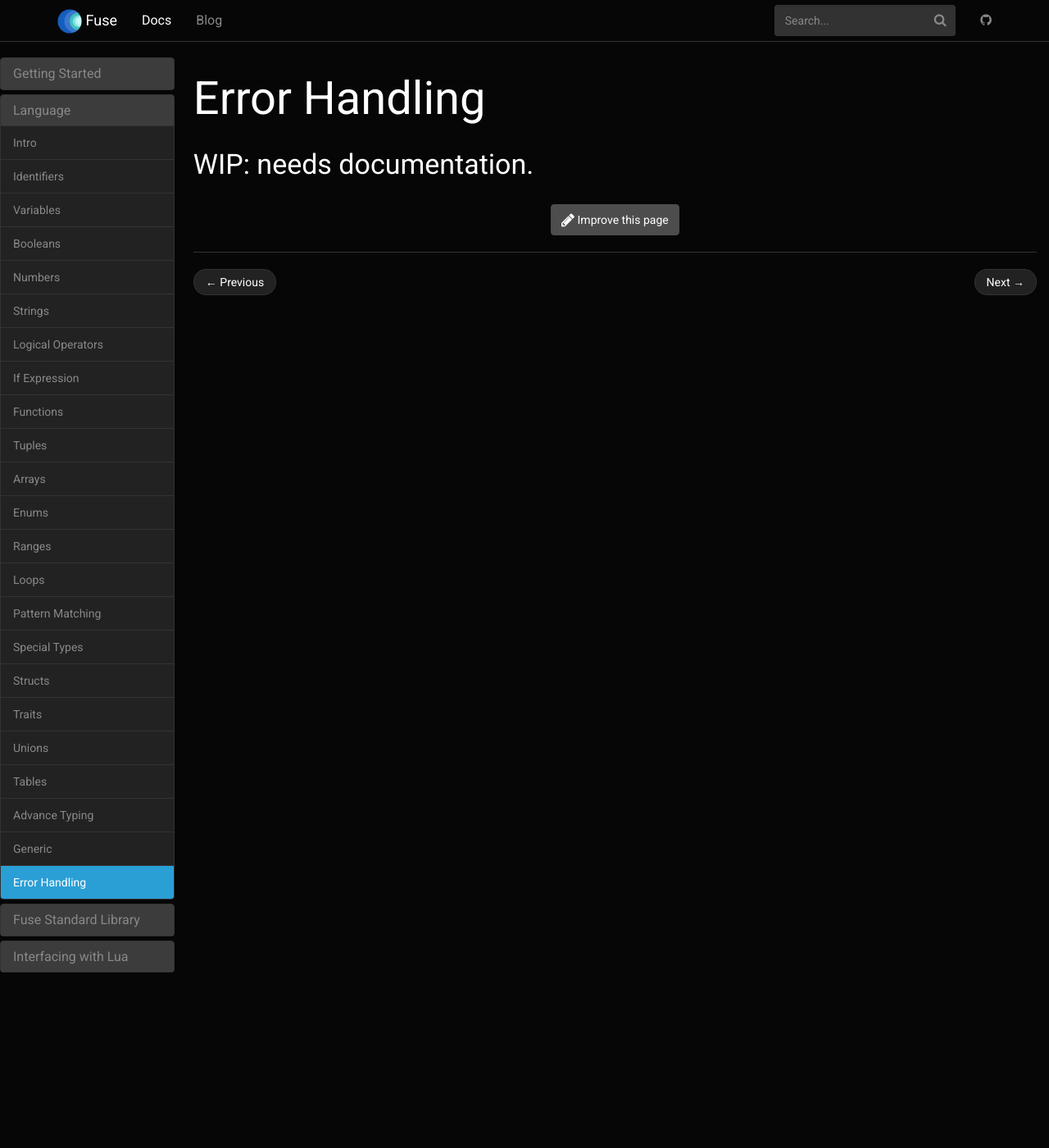
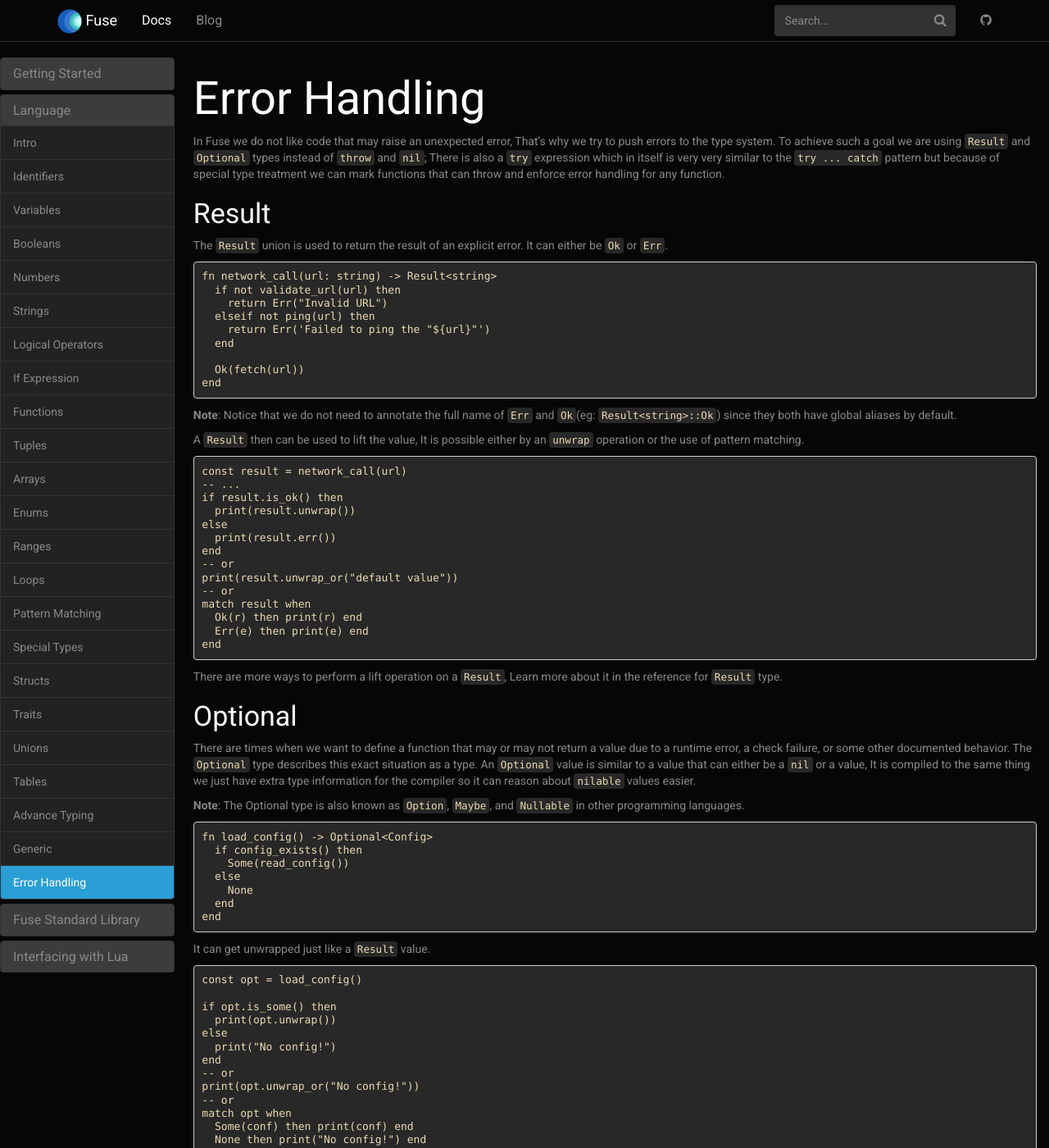
Before and after one commit to fuse-lang/fuse-lang.github.io, a Jekyll site: the page built from _docs/language/22-error-handling.md, in a window 1280 px wide and 1400 px high. Shown: the whole window at 82% size. Built offline with Jekyll 4.4.1, drawn with Linux system fonts in a browser that asks for light colours.

Commit message:
add some documentation for error handling.

````diff
--- a/_docs/language/22-error-handling.md
+++ b/_docs/language/22-error-handling.md
@@ -3,4 +3,78 @@ title: Error Handling
 permalink: /docs/lang/error-handling/
 ---
 
-### WIP: needs documentation.
+In Fuse we do not like code that may raise an unexpected error, That's why we try to push errors to the type system. To achieve such a goal we are using `Result` and `Optional` types instead of `throw` and `nil`; There is also a `try` expression which in itself is very very similar to the `try ... catch` pattern but because of special type treatment we can mark functions that can throw and enforce error handling for any function.
+
+### Result
+
+The `Result` union is used to return the result of an explicit error. It can either be `Ok` or `Err`.
+
+```fuse
+fn network_call(url: string) -> Result<string>
+  if not validate_url(url) then
+    return Err("Invalid URL")
+  elseif not ping(url) then
+    return Err('Failed to ping the "${url}"')
+  end
+
+  Ok(fetch(url))
+end
+```
+
+__Note__: Notice that we do not need to annotate the full name of `Err` and `Ok`(eg: `Result<string>::Ok`) since they both have global aliases by default.
+
+A `Result` then can be used to lift the value, It is possible either by an `unwrap` operation or the use of pattern matching.
+
+```fuse
+const result = network_call(url)
+-- ...
+if result.is_ok() then
+  print(result.unwrap())
+else
+  print(result.err())
+end
+-- or
+print(result.unwrap_or("default value"))
+-- or
+match result when
+  Ok(r) then print(r) end
+  Err(e) then print(e) end
+end
+```
+
+There are more ways to perform a lift operation on a `Result`, Learn more about it in the reference for `Result` type.
+
+### Optional
+
+There are times when we want to define a function that may or may not return a value due to a runtime error, a check failure, or some other documented behavior. The `Optional` type describes this exact situation as a type. An `Optional` value is similar to a value that can either be a `nil` or a value, It is compiled to the same thing we just have extra type information for the compiler so it can reason about `nilable` values easier.
+
+__Note__: The Optional type is also known as `Option`, `Maybe`, and `Nullable` in other programming languages.
+
+```fuse
+fn load_config() -> Optional<Config>
+  if config_exists() then
+    Some(read_config())
+  else
+    None
+  end
+end
+```
+
+It can get unwrapped just like a `Result` value.
+
+```fuse
+const opt = load_config()
+
+if opt.is_some() then
+  print(opt.unwrap())
+else
+  print("No config!")
+end
+-- or
+print(opt.unwrap_or("No config!"))
+-- or
+match opt when
+  Some(conf) then print(conf) end
+  None then print("No config!") end
+end
+```
````
